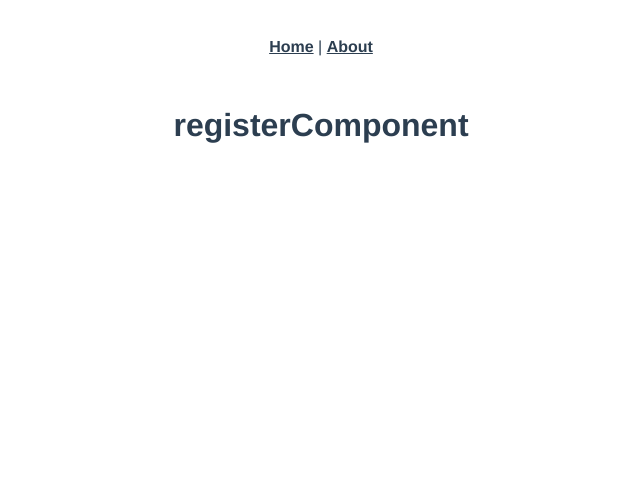
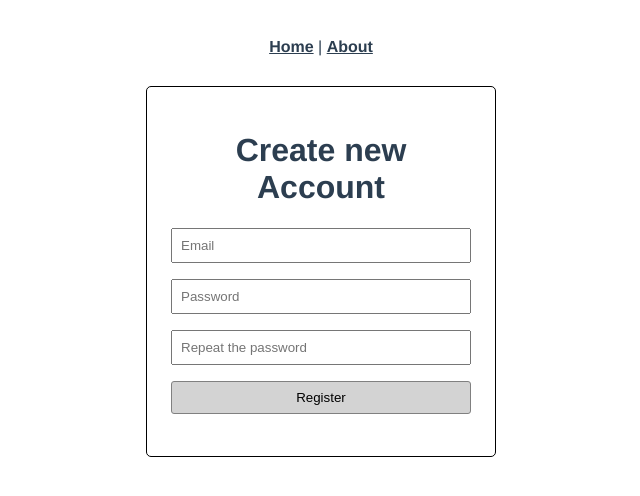
Before and after one commit to marcellorvalle/login-firebase, a Vue app in the folder frontend/: page /register in a window 1280 px wide. Shown: the top 496 px of the page, without its empty margins (319-959 px from the left). Built offline with nearby package versions, Linux system fonts and the light colour scheme.

Commit message:
Firebase login

```diff
--- a/frontend/package.json
+++ b/frontend/package.json
@@ -9,6 +9,7 @@
   },
   "dependencies": {
     "core-js": "^3.3.2",
+    "firebase": "^7.2.2",
     "register-service-worker": "^1.6.2",
     "vue": "^2.6.10",
     "vue-class-component": "^7.0.2",
@@ -27,6 +28,9 @@
     "@vue/eslint-config-typescript": "^4.0.0",
     "eslint": "^5.16.0",
     "eslint-plugin-vue": "^5.0.0",
+    "node-sass": "^4.13.0",
+    "sass-loader": "^8.0.0",
+    "style-loader": "^1.0.0",
     "typescript": "~3.5.3",
     "vue-template-compiler": "^2.6.10"
   }
--- /dev/null
+++ b/frontend/src/services/Auth.ts
@@ -0,0 +1,50 @@
+import firebase from 'firebase';
+
+// Your web app's Firebase configuration
+const firebaseConfig = {
+  apiKey: 'AIzaSyAMhDuQMunele_bNu9ih18dT6r1DZd75Ek',
+  authDomain: 'vue-auth-ea2ec.firebaseapp.com',
+  databaseURL: 'https://vue-auth-ea2ec.firebaseio.com',
+  projectId: 'vue-auth-ea2ec',
+  storageBucket: 'vue-auth-ea2ec.appspot.com',
+  messagingSenderId: '311293599298',
+  appId: '1:311293599298:web:955637aad627d89f0b57db'
+};
+
+// Initialize Firebase
+firebase.initializeApp(firebaseConfig);
+
+class Auth {
+  public register(
+    email: string,
+    password: string
+  ): Promise<firebase.auth.UserCredential> {
+    return firebase.auth().createUserWithEmailAndPassword(email, password);
+  }
+
+  public login(
+    email: string,
+    password: string
+  ): Promise<firebase.auth.UserCredential> {
+    return firebase.auth().signInWithEmailAndPassword(email, password);
+  }
+
+  public getIdToken(): Promise<string> {
+    const user = this.getLoggedUser();
+    if (user != null) {
+      return user.getIdToken();
+    }
+
+    return Promise.resolve('');
+  }
+
+  public userIsLogged(): boolean {
+    return this.getLoggedUser() != null;
+  }
+
+  public getLoggedUser(): firebase.User | null {
+    return firebase.auth().currentUser;
+  }
+}
+
+export default new Auth();
--- a/frontend/src/views/Login.vue
+++ b/frontend/src/views/Login.vue
@@ -1,17 +1,98 @@
 <template>
   <div class="login">
-      <h1>loginComponent</h1>
+    <div v-if="loggingIn" class="container-loading">
+      <img src="/loading.gif" alt="Loading Icon" />
+    </div>
+    <p v-if="loginError">{{ loginError }}</p>
+    <form @submit.prevent="login">
+      <input type="email" placeholder="E-Mail" v-model="email" />
+      <input type="password" placeholder="Password" v-model="password" />
+      <button type="submit">Login</button>
+    </form>
   </div>
 </template>
 <script lang="ts">
-  import Vue from 'vue';
-  import Component from 'vue-class-component';
+import firebase from "firebase";
+import Vue from "vue";
+import Component from "vue-class-component";
+import auth from "../services/Auth";
 
-  @Component({})
-  export default class LoginComponent extends Vue {
+@Component({})
+export default class LoginComponent extends Vue {
+  private email: string = '';
+  private password: string = '';
+  private loginError: string = '';
+  private loggingIn: boolean = false;
 
-    mounted (){}
+  mounted() {}
 
+  login() {
+    this.loggingIn = true;
+
+    auth.login(this.email, this.password)
+      .then(user => this.onLoginSucessfull(user))
+      .catch(err => this.onLoginError(err));
   }
 
+  onLoginSucessfull(user: firebase.auth.UserCredential) {
+    auth.getIdToken()
+      .then(token => console.log(token));
+
+    this.loggingIn = false;
+    this.loginError = "";
+    this.$router.replace("/");
+  }
+
+  private onLoginError(err: TypeError) {
+    this.loggingIn = false;
+    this.loginError = err.message;
+  }
+}
 </script>
+<style lang="scss">
+.login {
+  border: 1px solid black;
+  border-radius: 5px;
+  padding: 1.5rem;
+  width: 300px;
+  margin-left: auto;
+  margin-right: auto;
+  position: relative;
+  overflow: hidden;
+  .container-loading {
+    position: absolute;
+    top: 0;
+    left: 0;
+    right: 0;
+    bottom: 0;
+    display: flex;
+    justify-content: center;
+    align-items: center;
+    background-color: rgba(0, 0, 0, 0.3);
+    img {
+      width: 2rem;
+      height: 2rem;
+    }
+  }
+  form {
+    display: flex;
+    flex-flow: column;
+    *:not(:last-child) {
+      margin-bottom: 1rem;
+    }
+    input {
+      padding: 0.5rem;
+    }
+    button {
+      padding: 0.5rem;
+      background-color: lightgray;
+      border: 1px solid gray;
+      border-radius: 3px;
+      cursor: pointer;
+      &:hover {
+        background-color: lightslategray;
+      }
+    }
+  }
+}
+</style>
--- a/frontend/src/views/Register.vue
+++ b/frontend/src/views/Register.vue
@@ -1,17 +1,91 @@
 <template>
   <div class="register">
-      <h1>registerComponent</h1>
+    <h1>Create new Account</h1>
+    <form @submit.prevent="register">
+      <input type="text" placeholder="Email" v-model="email" />
+      <input type="password" placeholder="Password" v-model="password" />
+      <input type="password" placeholder="Repeat the password" />
+      <button type="submit" @click="register">Register</button>
+    </form>
+    <br />
   </div>
 </template>
+
 <script lang="ts">
-  import Vue from 'vue';
-  import Component from 'vue-class-component';
+import Vue from "vue";
+import Component from "vue-class-component";
+import auth from "../services/Auth";
 
-  @Component({})
-  export default class RegisterComponent extends Vue {
+@Component({})
+export default class RegisterComponent extends Vue {
+  private email: string = "";
+  private password: string = "";
 
-    mounted (){}
+  mounted() {}
 
+  private register() {
+    auth
+      .register(this.email, this.password)
+      .then(user => this.onRegistered())
+      .catch(err => this.onError(err));
   }
 
+  private onRegistered() {
+    alert("Your account has been created!");
+    this.$router.replace("login");
+  }
+
+  private onError(error: TypeError) {
+    console.log(error);
+    alert("Oops..." + error.message);
+  }
+}
 </script>
+
+<style scoped lang="scss">
+.register {
+  border: 1px solid black;
+  border-radius: 5px;
+  padding: 1.5rem;
+  width: 300px;
+  margin-left: auto;
+  margin-right: auto;
+  position: relative;
+  overflow: hidden;
+  .container-loading {
+    position: absolute;
+    top: 0;
+    left: 0;
+    right: 0;
+    bottom: 0;
+    display: flex;
+    justify-content: center;
+    align-items: center;
+    background-color: rgba(0, 0, 0, 0.3);
+    img {
+      width: 2rem;
+      height: 2rem;
+    }
+  }
+  form {
+    display: flex;
+    flex-flow: column;
+    *:not(:last-child) {
+      margin-bottom: 1rem;
+    }
+    input {
+      padding: 0.5rem;
+    }
+    button {
+      padding: 0.5rem;
+      background-color: lightgray;
+      border: 1px solid gray;
+      border-radius: 3px;
+      cursor: pointer;
+      &:hover {
+        background-color: lightslategray;
+      }
+    }
+  }
+}
+</style>
```
Also changed, not shown: frontend/public/loading.gif (added), 1 other file (tests, documents, lock files or other folders).
